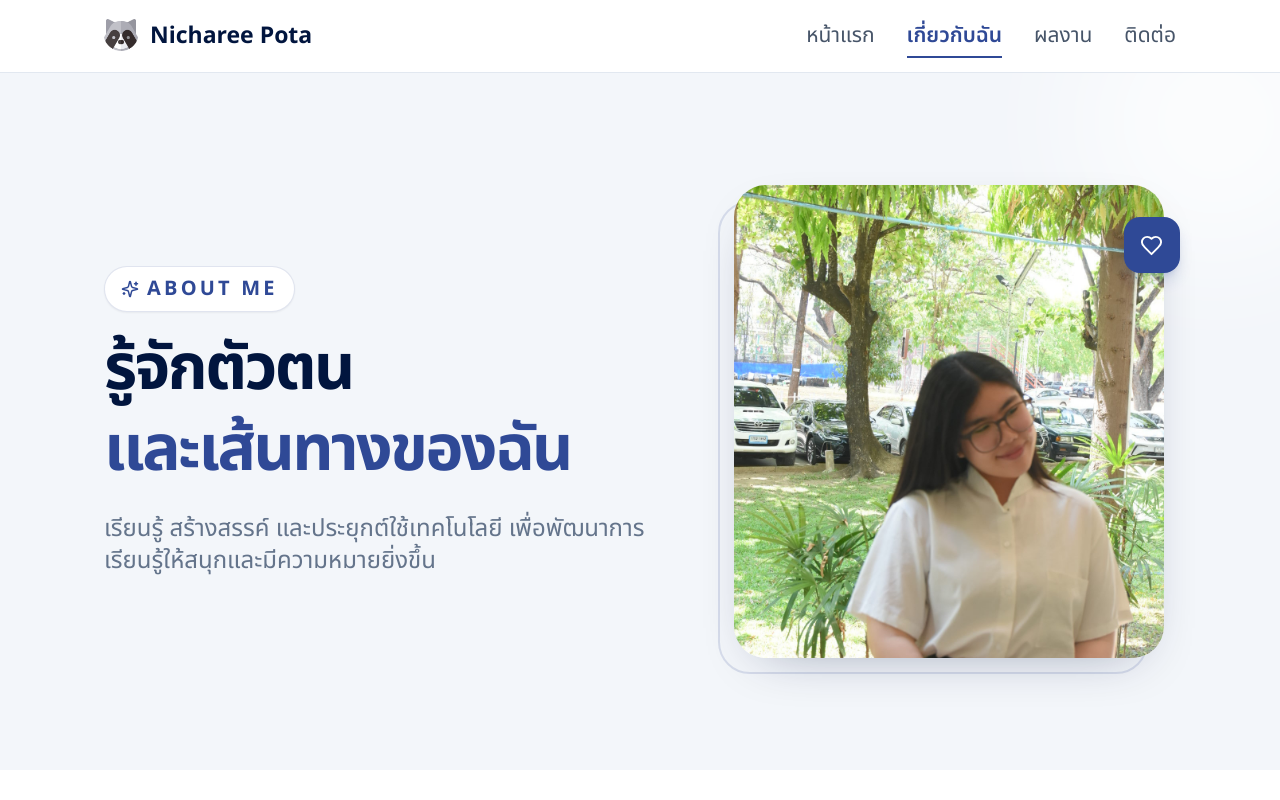
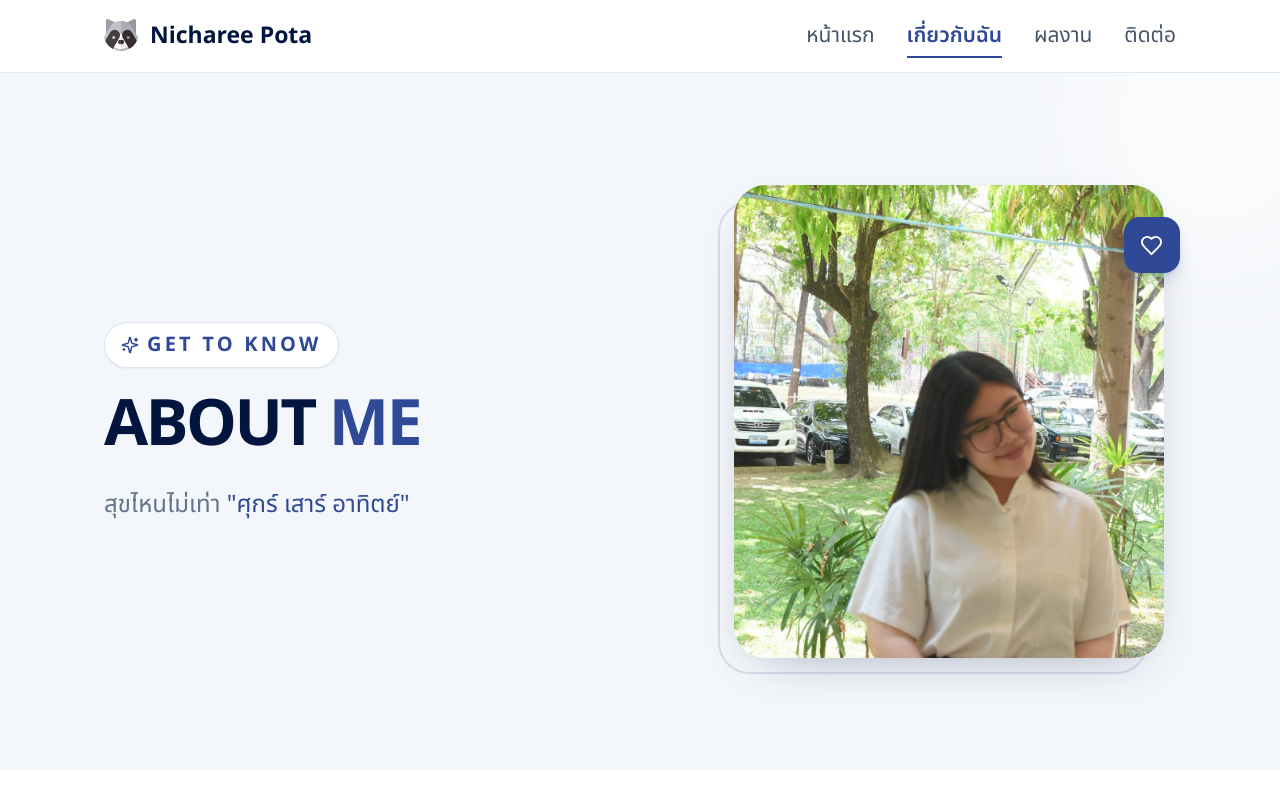
Before and after one commit to wachirapong-n/Pota-portfolio, a Next.js app: page /about in a window 1280 px wide. Shown: the top 800 px of the page. Built offline with nearby package versions, Linux system fonts and the light colour scheme.

Commit message:
change text

```diff
--- a/app/about/page.tsx
+++ b/app/about/page.tsx
@@ -20,15 +20,15 @@ export default function AboutPage() {
         <div className="relative mx-auto grid w-full max-w-[1120px] items-center gap-12 px-6 md:grid-cols-[1fr_0.82fr] md:gap-16 max-sm:px-[18px]">
           <ScrollReveal direction="left">
             <p className="mb-5 inline-flex items-center gap-2 rounded-full border uppercase border-primary/15 bg-white px-4 py-2 text-xl font-bold tracking-[0.16em] text-primary shadow-sm">
-              <Sparkles size={18} aria-hidden="true" /> About Me
+              <Sparkles size={18} aria-hidden="true" /> GET TO KNOW
             </p>
             <h1 className="max-w-[650px] text-[clamp(38px,6vw,64px)] font-bold leading-[1.2] tracking-[-0.04em] text-ink">
-              รู้จักตัวตน
-              <span className="mt-1 block text-primary">และเส้นทางของฉัน</span>
+              ABOUT
+              <span className="mt-1  text-primary"> ME</span>
             </h1>
             <p className="mt-6 max-w-[570px] text-[22px] leading-8 text-muted md:text-2xl lg:text-2xl">
-              เรียนรู้ สร้างสรรค์ และประยุกต์ใช้เทคโนโลยี
-              เพื่อพัฒนาการเรียนรู้ให้สนุกและมีความหมายยิ่งขึ้น
+              สุขไหนไม่เท่า{" "}
+              <span className="mt-1  text-primary">"ศุกร์ เสาร์ อาทิตย์"</span>
             </p>
           </ScrollReveal>
 
```
